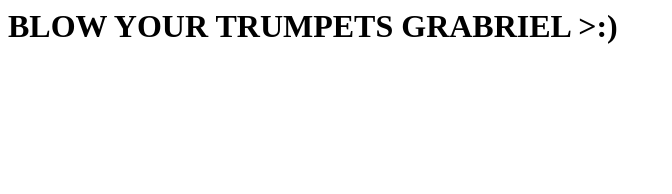
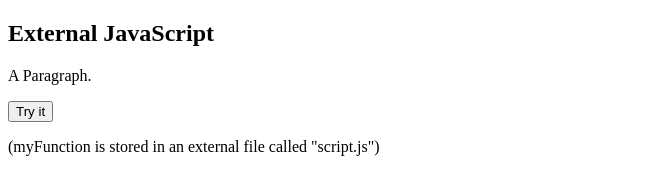
Before and after one commit to h4sh3m784/MonitorTool, a plain HTML site: page src/index.html in a window 1280 px wide. Shown: the whole page, without its empty margins (0-672 px from the left). Drawn offline with Linux system fonts and the light colour scheme.

Commit message:
Added HTML & JS

```diff
--- a/src/index.html
+++ b/src/index.html
@@ -1,5 +1,16 @@
+<!DOCTYPE html>
 <html>
+<body>
 
-<h1>BLOW YOUR TRUMPETS GRABRIEL >:) </h1>
+<h2>External JavaScript</h2>
 
+<p id="demo">A Paragraph.</p>
+
+<button type="button" onclick="myFunction()">Try it</button>
+
+<p>(myFunction is stored in an external file called "script.js")</p>
+
+<script src="script.js"></script>
+
+</body>
 </html>
--- /dev/null
+++ b/src/script.js
@@ -0,0 +1,3 @@
+function myFunction(){
+    return "kek"
+}
```
